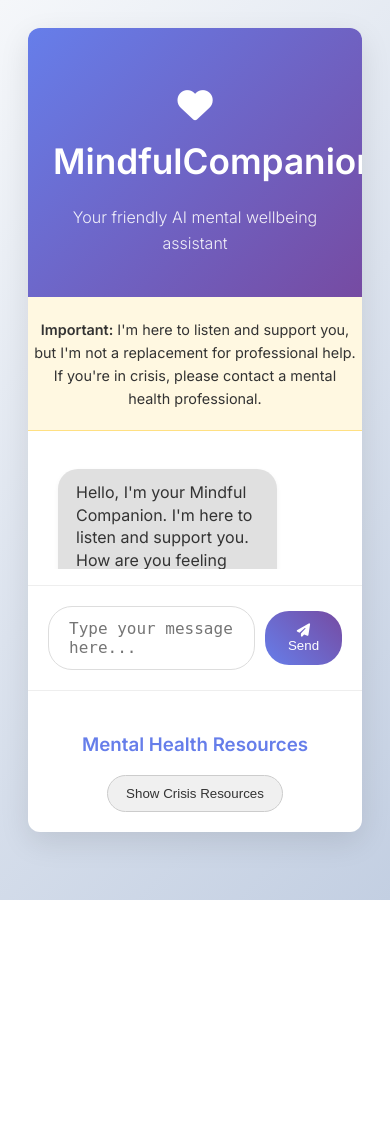
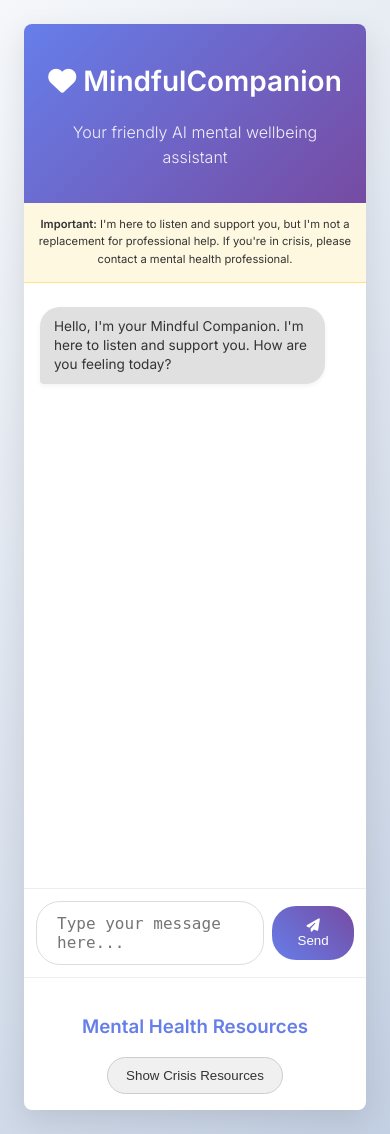
Before and after one commit to dylanwongjh/Project-Mindfull, a Flask app: page / in a window 390 px wide. Before the commit the page ends 900 px from the top, so only its background shows below. Run offline with Flask 3, Linux system fonts and the light colour scheme.

Commit message:
Update style.css

```diff
--- a/static/style.css
+++ b/static/style.css
@@ -1,37 +1,41 @@
 /* The most acceptable one at the moment */
 /* General body and container styles */
+:root {
+    font-size: 100%; /* 1rem = 16px by default */
+}
+
 body {
     font-family: 'Inter', sans-serif;
     background: linear-gradient(135deg, #f5f7fa 0%, #c3cfe2 100%);
     color: #333;
     line-height: 1.6;
     min-height: 100vh;
-    padding: 20px;
+    padding: 1.25rem; /* 20px */
 }
 
 .container {
-    max-width: 900px;
+    max-width: 56.25rem; /* 900px */
     margin: 0 auto;
     background: white;
-    border-radius: 12px;
-    box-shadow: 0 10px 30px rgba(0, 0, 0, 0.1);
+    border-radius: 0.75rem; /* 12px */
+    box-shadow: 0 0.625rem 1.875rem rgba(0, 0, 0, 0.1); /* 10px 30px */
     overflow: hidden;
     display: flex;
     flex-direction: column;
     /* Use min-height so it can grow but always has a minimum size */
-    min-height: calc(100vh - 40px);
+    min-height: calc(100vh - 2.5rem); /* 40px */
 }
 
 header {
     background: linear-gradient(135deg, #667eea 0%, #764ba2 100%);
     color: white;
-    padding: 25px;
+    padding: 0.5625rem; /* 25px */
     text-align: center;
 }
 
 header h1 {
     font-weight: 600;
-    margin-bottom: 8px;
+    margin-bottom: 0.5rem; /* 8px */
     font-size: 2.2rem;
 }
 
@@ -42,11 +46,11 @@ header p {
 
 .disclaimer {
     background: #fff8e1;
-    padding: 6px;
-    border-bottom: 1px solid #ffe082;
-    font-size: 0.9rem;
+    padding: 0.1rem; /* 6px */
+    border-bottom: 0.0625rem solid #ffe082; /* 1px */
+    font-size: 0.7rem;
     text-align: center;
-    margin-bottom: 8px;
+    margin-bottom: 0.5rem; /* 8px */
 }
 
 /* Chat container and messages */
@@ -55,11 +59,13 @@ header p {
     /* Add this line to make the chat area take up all available space */
     flex-basis: 0;
     flex-shrink: 1;
-    padding: 30px;
+    padding: 1.875rem; /* 30px */
     display: flex;
     flex-direction: column;
     overflow-y: auto;
-    margin-bottom: 16px;
+    -webkit-overflow-scrolling: touch;
+    margin-bottom: 1rem; /* 16px */
+    min-height: 40vh; /* Make chat area longer to view more text */
 }
 
 .chat-messages {
@@ -69,7 +75,7 @@ header p {
 
 .chat-message {
     display: flex;
-    margin-bottom: 12px;
+    margin-bottom: 0.75rem; /* 12px */
     max-width: 80%;
 }
 
@@ -84,40 +90,41 @@ header p {
 }
 
 .message-content {
-    padding: 12px 18px;
-    border-radius: 20px;
+    padding: 0.75rem 1.125rem; /* 12px 18px */
+    border-radius: 1.25rem; /* 20px */
     line-height: 1.4;
     word-wrap: break-word;
-    box-shadow: 0 2px 5px rgba(0, 0, 0, 0.05);
+    box-shadow: 0 0.125rem 0.3125rem rgba(0, 0, 0, 0.05); /* 2px 5px */
+    font-size: 0.85rem;
 }
 
 .bot-message .message-content {
     background-color: #e0e0e0;
     color: #333;
-    border-bottom-left-radius: 4px;
+    border-bottom-left-radius: 0.25rem; /* 4px */
 }
 
 .user-message .message-content {
     background: linear-gradient(to right, #667eea, #764ba2);
     color: white;
-    border-bottom-right-radius: 4px;
+    border-bottom-right-radius: 0.25rem; /* 4px */
 }
 
 /* Input area */
 .input-area {
     display: flex;
     align-items: center;
-    padding: 20px;
+    padding: 1.25rem; /* 20px */
     background: white;
-    border-top: 1px solid #eee;
+    border-top: 0.0625rem solid #eee; /* 1px */
 }
 
 #userInput {
     flex-grow: 1;
-    border: 1px solid #ddd;
-    border-radius: 24px;
-    padding: 12px 20px;
-    margin-right: 10px;
+    border: 0.0625rem solid #ddd; /* 1px */
+    border-radius: 1.5rem; /* 24px */
+    padding: 0.75rem 1.25rem; /* 12px 20px */
+    margin-right: 0.625rem; /* 10px */
     font-size: 1rem;
     resize: none;
     transition: all 0.3s ease;
@@ -126,15 +133,15 @@ header p {
 #userInput:focus {
     outline: none;
     border-color: #667eea;
-    box-shadow: 0 0 8px rgba(102, 126, 234, 0.4);
+    box-shadow: 0 0 0.5rem rgba(102, 126, 234, 0.4); /* 8px */
 }
 
 #sendButton {
     background: linear-gradient(45deg, #667eea, #764ba2);
     color: white;
     border: none;
-    border-radius: 24px;
-    padding: 12px 20px;
+    border-radius: 1.5rem; /* 24px */
+    padding: 0.75rem 1.25rem; /* 12px 20px */
     cursor: pointer;
     font-weight: 500;
     transition: background 0.3s;
@@ -147,12 +154,12 @@ header p {
 .typing-indicator {
     display: none;
     align-items: center;
-    gap: 5px;
+    gap: 0.3125rem; /* 5px */
 }
 
 .typing-indicator span {
-    width: 8px;
-    height: 8px;
+    width: 0.5rem; /* 8px */
+    height: 0.5rem; /* 8px */
     background: #667eea;
     border-radius: 50%;
     display: inline-block;
@@ -169,25 +176,25 @@ header p {
 
 @keyframes bounce {
     0%, 80%, 100% { transform: translateY(0); }
-    40% { transform: translateY(-10px); }
+    40% { transform: translateY(-0.625rem); } /* 10px */
 }
 
 .resources-panel {
-    padding: 20px;
-    border-top: 1px solid #eee;
+    padding: 1.25rem; /* 20px */
+    border-top: 0.0625rem solid #eee; /* 1px */
     text-align: center;
 }
 
 .resources-panel h3 {
-    margin-bottom: 15px;
+    margin-bottom: 0.9375rem; /* 15px */
     color: #667eea;
 }
 
 #resourcesContent {
-    margin-bottom: 15px;
-    padding: 15px;
+    margin-bottom: 0.9375rem; /* 15px */
+    padding: 0.9375rem; /* 15px */
     background: #f9f9f9;
-    border-radius: 8px;
+    border-radius: 0.5rem; /* 8px */
     text-align: left;
     white-space: pre-wrap;
     display: none;
@@ -196,9 +203,9 @@ header p {
 #resourcesButton {
     background: #f0f0f0;
     color: #333;
-    border: 1px solid #ccc;
-    border-radius: 24px;
-    padding: 10px 18px;
+    border: 0.0625rem solid #ccc; /* 1px */
+    border-radius: 1.5rem; /* 24px */
+    padding: 0.625rem 1.125rem; /* 10px 18px */
     cursor: pointer;
     font-weight: 500;
     transition: all 0.3s;
@@ -207,3 +214,49 @@ header p {
 #resourcesButton:hover {
     background: #e0e0e0;
 }
+
+/* Mobile optimizations */
+@media (max-width: 37.5rem) { /* 600px */
+    body {
+        padding: 1rem;
+    }
+
+    .container {
+        border-radius: 0.5rem;
+        min-height: calc(100vh - 2rem);
+    }
+
+    header {
+        padding: 1rem;
+    }
+
+    header h1 {
+        font-size: 1.75rem;
+        margin-bottom: 0.5rem;
+    }
+
+    .chat-container {
+        padding: 1rem;
+        min-height: 65vh; /* even longer on mobile */
+    }
+
+    .chat-message {
+        max-width: 92%;
+    }
+
+    .message-content {
+        padding: 0.625rem 0.875rem;
+    }
+
+    .input-area {
+        padding: 0.75rem;
+    }
+
+    #userInput {
+        margin-right: 0.5rem;
+    }
+
+    .resources-panel {
+        padding: 1rem;
+    }
+}
```
